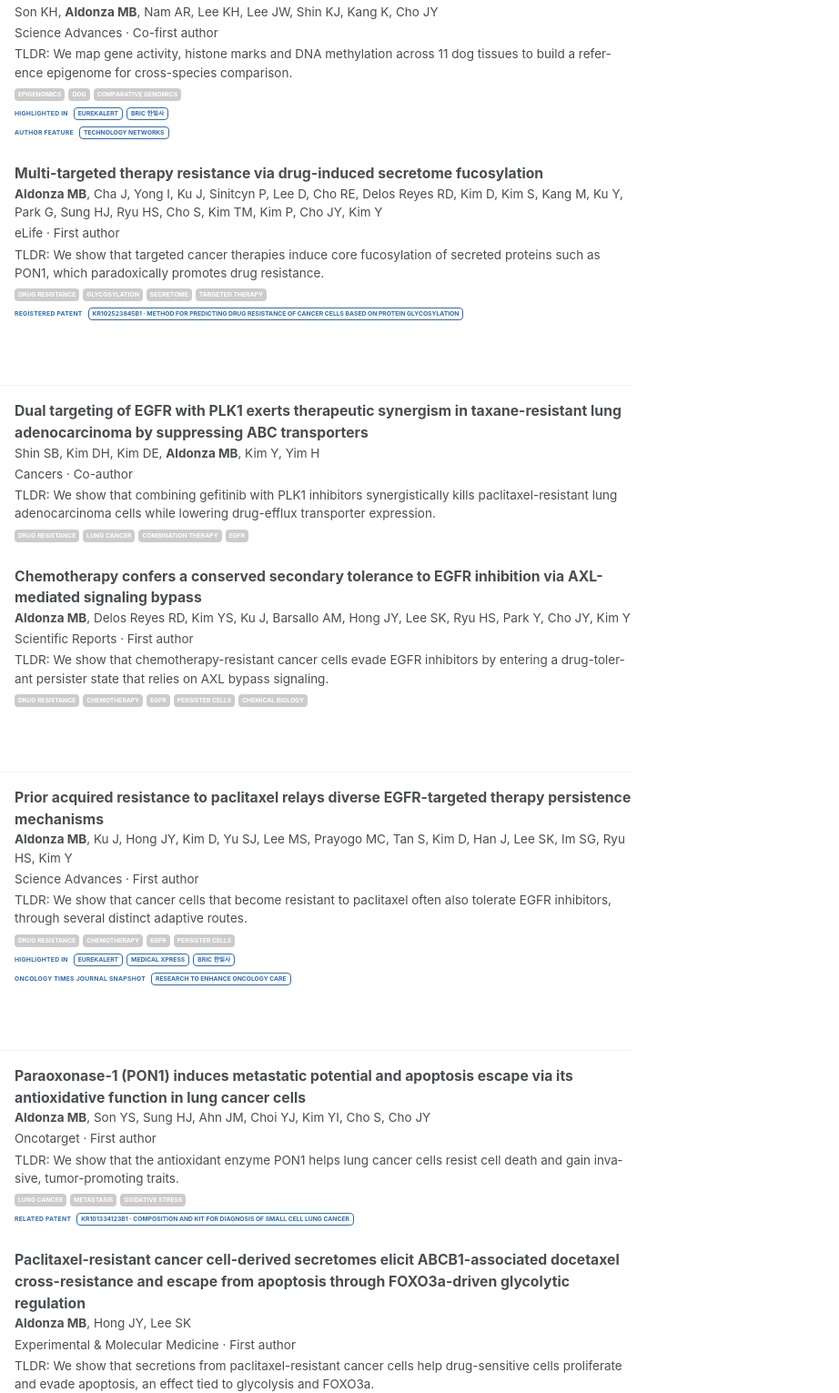
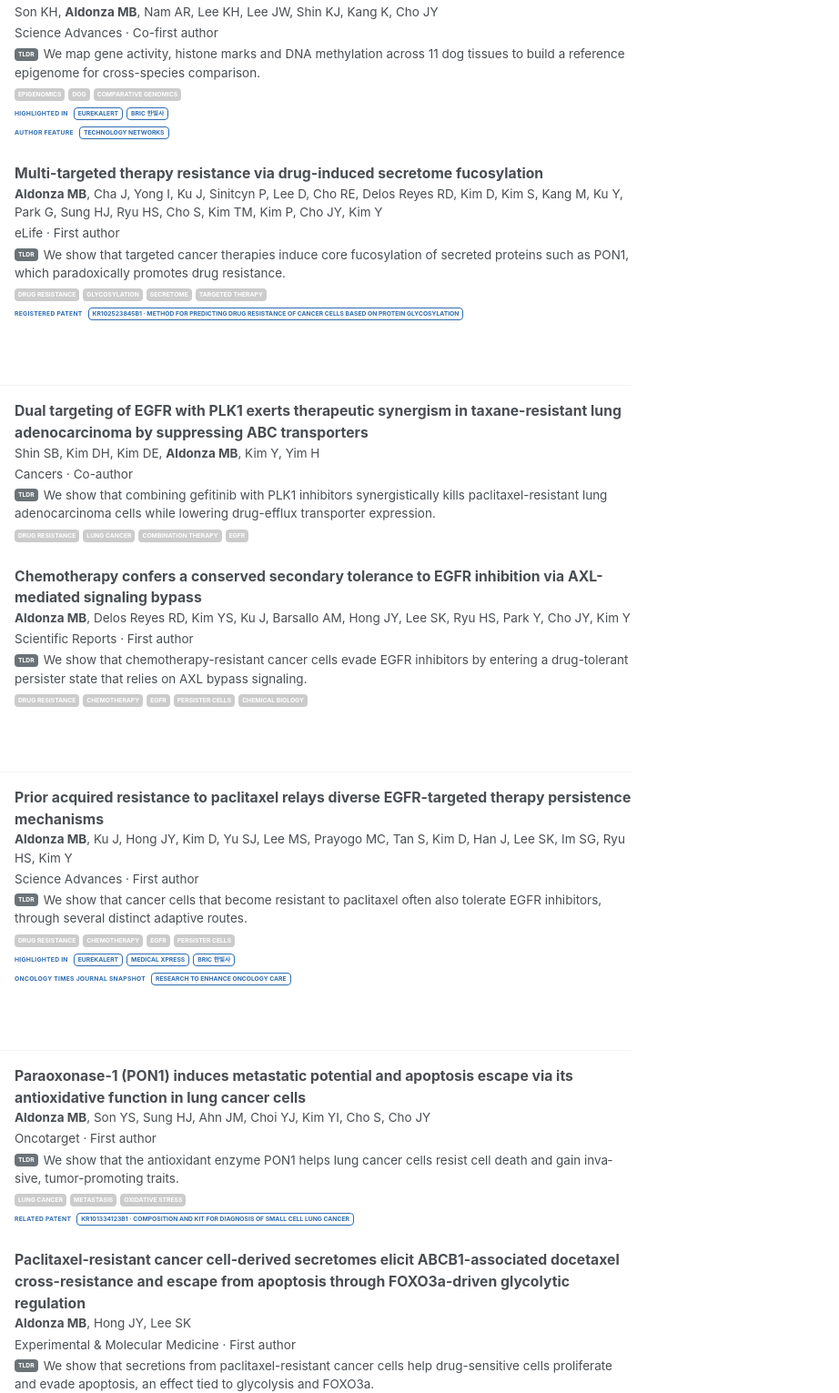
Before and after one commit to borrisHUBO/borrishubo.github.io, a plain HTML site: page publications.html in a window 1280 px wide. Shown: the part 313-1844 px from the top of the page at 91% size, 358-1280 px from the left. Drawn offline with Linux system fonts and the light colour scheme; some icons are missing.

Commit message:
Publications: show TLDR as a dark grey tag
Co-Authored-By: Claude Fable 5.2 <noreply@anthropic.com>

```diff
--- a/publications.html
+++ b/publications.html
@@ -6,7 +6,7 @@
   <title>Publications · Mark Borris Aldonza</title>
   <link rel="stylesheet" href="https://cdnjs.cloudflare.com/ajax/libs/font-awesome/6.5.2/css/all.min.css">
   <link rel="stylesheet" href="https://cdnjs.cloudflare.com/ajax/libs/academicons/1.9.4/css/academicons.min.css">
-  <link rel="stylesheet" href="style.css?v=8">
+  <link rel="stylesheet" href="style.css?v=9">
 </head>
 <body>
 
@@ -48,7 +48,7 @@
           <a class="title" href="https://doi.org/10.1126/sciadv.ade3399">Integrative mapping of the dog epigenome: reference annotation for comparative intertissue and cross-species studies</a>
           <p class="au">Son KH, <b>Aldonza MB</b>, Nam AR, Lee KH, Lee JW, Shin KJ, Kang K, Cho JY</p>
           <p class="meta">Science Advances · Co-first author</p>
-          <p class="tldr">TLDR: We map gene activity, histone marks and DNA methylation across 11 dog tissues to build a reference epigenome for cross-species comparison.</p>
+          <p class="tldr"><span class="tag tldr-tag">TLDR</span>We map gene activity, histone marks and DNA methylation across 11 dog tissues to build a reference epigenome for cross-species comparison.</p>
           <p class="tags"><span class="tag">Epigenomics</span><span class="tag">Dog</span><span class="tag">Comparative Genomics</span></p>
           <p class="rec"><span class="rec-label">Highlighted in</span><a class="chip" href="https://www.eurekalert.org/news-releases/994987">EurekAlert</a><a class="chip" href="https://www.ibric.org/bric/hanbitsa/treatise.do?mode=treatise-view&amp;id=88641&amp;authorId=31631">BRIC 한빛사</a></p>
           <p class="rec"><span class="rec-label">Author feature</span><a class="chip" href="https://www.technologynetworks.com/cancer-research/blog/mans-best-friend-solving-the-dog-epigenome-to-advance-human-oncology-378217">Technology Networks</a></p>
@@ -60,7 +60,7 @@
           <a class="title" href="https://doi.org/10.7554/eLife.75191">Multi-targeted therapy resistance via drug-induced secretome fucosylation</a>
           <p class="au"><b>Aldonza MB</b>, Cha J, Yong I, Ku J, Sinitcyn P, Lee D, Cho RE, Delos Reyes RD, Kim D, Kim S, Kang M, Ku Y, Park G, Sung HJ, Ryu HS, Cho S, Kim TM, Kim P, Cho JY, Kim Y</p>
           <p class="meta">eLife · First author</p>
-          <p class="tldr">TLDR: We show that targeted cancer therapies induce core fucosylation of secreted proteins such as PON1, which paradoxically promotes drug resistance.</p>
+          <p class="tldr"><span class="tag tldr-tag">TLDR</span>We show that targeted cancer therapies induce core fucosylation of secreted proteins such as PON1, which paradoxically promotes drug resistance.</p>
           <p class="tags"><span class="tag">Drug Resistance</span><span class="tag">Glycosylation</span><span class="tag">Secretome</span><span class="tag">Targeted Therapy</span></p>
           <p class="rec"><span class="rec-label">Registered patent</span><a class="chip" href="https://patents.google.com/patent/KR102523845B1/ko">KR102523845B1 · Method for predicting drug resistance of cancer cells based on protein glycosylation</a></p>
         </div>
@@ -74,7 +74,7 @@
           <a class="title" href="https://doi.org/10.3390/cancers13174413">Dual targeting of EGFR with PLK1 exerts therapeutic synergism in taxane-resistant lung adenocarcinoma by suppressing ABC transporters</a>
           <p class="au">Shin SB, Kim DH, Kim DE, <b>Aldonza MB</b>, Kim Y, Yim H</p>
           <p class="meta">Cancers · Co-author</p>
-          <p class="tldr">TLDR: We show that combining gefitinib with PLK1 inhibitors synergistically kills paclitaxel-resistant lung adenocarcinoma cells while lowering drug-efflux transporter expression.</p>
+          <p class="tldr"><span class="tag tldr-tag">TLDR</span>We show that combining gefitinib with PLK1 inhibitors synergistically kills paclitaxel-resistant lung adenocarcinoma cells while lowering drug-efflux transporter expression.</p>
           <p class="tags"><span class="tag">Drug Resistance</span><span class="tag">Lung Cancer</span><span class="tag">Combination Therapy</span><span class="tag">EGFR</span></p>
         </div>
       </li>
@@ -84,7 +84,7 @@
           <a class="title" href="https://doi.org/10.1038/s41598-021-87599-9">Chemotherapy confers a conserved secondary tolerance to EGFR inhibition via AXL-mediated signaling bypass</a>
           <p class="au"><b>Aldonza MB</b>, Delos Reyes RD, Kim YS, Ku J, Barsallo AM, Hong JY, Lee SK, Ryu HS, Park Y, Cho JY, Kim Y</p>
           <p class="meta">Scientific Reports · First author</p>
-          <p class="tldr">TLDR: We show that chemotherapy-resistant cancer cells evade EGFR inhibitors by entering a drug-tolerant persister state that relies on AXL bypass signaling.</p>
+          <p class="tldr"><span class="tag tldr-tag">TLDR</span>We show that chemotherapy-resistant cancer cells evade EGFR inhibitors by entering a drug-tolerant persister state that relies on AXL bypass signaling.</p>
           <p class="tags"><span class="tag">Drug Resistance</span><span class="tag">Chemotherapy</span><span class="tag">EGFR</span><span class="tag">Persister Cells</span><span class="tag">Chemical Biology</span></p>
         </div>
       </li>
@@ -97,7 +97,7 @@
           <a class="title" href="https://doi.org/10.1126/sciadv.aav7416">Prior acquired resistance to paclitaxel relays diverse EGFR-targeted therapy persistence mechanisms</a>
           <p class="au"><b>Aldonza MB</b>, Ku J, Hong JY, Kim D, Yu SJ, Lee MS, Prayogo MC, Tan S, Kim D, Han J, Lee SK, Im SG, Ryu HS, Kim Y</p>
           <p class="meta">Science Advances · First author</p>
-          <p class="tldr">TLDR: We show that cancer cells that become resistant to paclitaxel often also tolerate EGFR inhibitors, through several distinct adaptive routes.</p>
+          <p class="tldr"><span class="tag tldr-tag">TLDR</span>We show that cancer cells that become resistant to paclitaxel often also tolerate EGFR inhibitors, through several distinct adaptive routes.</p>
           <p class="tags"><span class="tag">Drug Resistance</span><span class="tag">Chemotherapy</span><span class="tag">EGFR</span><span class="tag">Persister Cells</span></p>
           <p class="rec"><span class="rec-label">Highlighted in</span><a class="chip" href="https://www.eurekalert.org/news-releases/460797">EurekAlert</a><a class="chip" href="https://medicalxpress.com/news/2020-02-fuels-domino-effect-cancer-drug.html">Medical Xpress</a><a class="chip" href="https://www.ibric.org/bric/hanbitsa/treatise.do?mode=treatise-view&amp;id=61474&amp;authorId=31631">BRIC 한빛사</a></p>
           <p class="rec"><span class="rec-label">Oncology Times Journal Snapshot</span><a class="chip" href="https://journals.lww.com/oncology-times/Fulltext/2020/03050/An_Assortment_of_Journal_Abstracts_to_Enhance.5.aspx">Research to enhance oncology care</a></p>
@@ -112,7 +112,7 @@
           <a class="title" href="https://doi.org/10.18632/oncotarget.17069">Paraoxonase-1 (PON1) induces metastatic potential and apoptosis escape via its antioxidative function in lung cancer cells</a>
           <p class="au"><b>Aldonza MB</b>, Son YS, Sung HJ, Ahn JM, Choi YJ, Kim YI, Cho S, Cho JY</p>
           <p class="meta">Oncotarget · First author</p>
-          <p class="tldr">TLDR: We show that the antioxidant enzyme PON1 helps lung cancer cells resist cell death and gain invasive, tumor-promoting traits.</p>
+          <p class="tldr"><span class="tag tldr-tag">TLDR</span>We show that the antioxidant enzyme PON1 helps lung cancer cells resist cell death and gain invasive, tumor-promoting traits.</p>
           <p class="tags"><span class="tag">Lung Cancer</span><span class="tag">Metastasis</span><span class="tag">Oxidative Stress</span></p>
           <p class="rec"><span class="rec-label">Related patent</span><a class="chip" href="https://patents.google.com/patent/KR101334123B1/ko">KR101334123B1 · Composition and kit for diagnosis of small cell lung cancer</a></p>
         </div>
@@ -123,7 +123,7 @@
           <a class="title" href="https://doi.org/10.1038/emm.2016.131">Paclitaxel-resistant cancer cell-derived secretomes elicit ABCB1-associated docetaxel cross-resistance and escape from apoptosis through FOXO3a-driven glycolytic regulation</a>
           <p class="au"><b>Aldonza MB</b>, Hong JY, Lee SK</p>
           <p class="meta">Experimental &amp; Molecular Medicine · First author</p>
-          <p class="tldr">TLDR: We show that secretions from paclitaxel-resistant cancer cells help drug-sensitive cells proliferate and evade apoptosis, an effect tied to glycolysis and FOXO3a.</p>
+          <p class="tldr"><span class="tag tldr-tag">TLDR</span>We show that secretions from paclitaxel-resistant cancer cells help drug-sensitive cells proliferate and evade apoptosis, an effect tied to glycolysis and FOXO3a.</p>
           <p class="tags"><span class="tag">Drug Resistance</span><span class="tag">Secretome</span><span class="tag">Chemotherapy</span><span class="tag">Glycolysis</span></p>
         </div>
       </li>
@@ -136,7 +136,7 @@
           <a class="title" href="https://doi.org/10.18632/oncotarget.9118">Multiplicity of acquired cross-resistance in paclitaxel-resistant cancer cells is associated with feedback control of TUBB3 via FOXO3a-mediated ABCB1 regulation</a>
           <p class="au"><b>Aldonza MB</b>, Hong JY, Alinsug MV, Song J, Lee SK</p>
           <p class="meta">Oncotarget · First author</p>
-          <p class="tldr">TLDR: We show that paclitaxel-resistant cancer cells resist unrelated drugs through a FOXO3a-driven feedback loop, and that silencing TUBB3 reverses this cross-resistance.</p>
+          <p class="tldr"><span class="tag tldr-tag">TLDR</span>We show that paclitaxel-resistant cancer cells resist unrelated drugs through a FOXO3a-driven feedback loop, and that silencing TUBB3 reverses this cross-resistance.</p>
           <p class="tags"><span class="tag">Drug Resistance</span><span class="tag">Chemotherapy</span><span class="tag">Cell Signaling</span></p>
         </div>
       </li>
@@ -149,7 +149,7 @@
           <a class="title" href="https://doi.org/10.1371/journal.pone.0127841">Suppression of MAPK signaling and reversal of mTOR-dependent MDR1-associated multidrug resistance by 21α-methylmelianodiol in lung cancer cells</a>
           <p class="au"><b>Aldonza MB</b>, Hong JY, Bae SY, Song J, Kim WK, Oh J, Shin Y, Lee SH, Lee SK</p>
           <p class="meta">PLoS One · First author</p>
-          <p class="tldr">TLDR: We show that a natural triterpenoid slows lung cancer cell growth and restores paclitaxel sensitivity in resistant cells by lowering MDR1.</p>
+          <p class="tldr"><span class="tag tldr-tag">TLDR</span>We show that a natural triterpenoid slows lung cancer cell growth and restores paclitaxel sensitivity in resistant cells by lowering MDR1.</p>
           <p class="tags"><span class="tag">Lung Cancer</span><span class="tag">Drug Resistance</span><span class="tag">Natural Products</span></p>
         </div>
       </li>
@@ -159,7 +159,7 @@
           <a class="title" href="https://doi.org/10.1016/j.bbapap.2014.11.002">Stanniocalcin-2 (STC2): a potential lung cancer biomarker promotes lung cancer metastasis and progression</a>
           <p class="au">Na SS, <b>Aldonza MB</b>, Sung HJ, Kim YI, Son YS, Cho S, Cho JY</p>
           <p class="meta">Biochimica et Biophysica Acta · Co-author</p>
-          <p class="tldr">TLDR: We find STC2 elevated in lung cancer secretomes and tissues, and knocking it down slows tumor cell growth, migration and invasion.</p>
+          <p class="tldr"><span class="tag tldr-tag">TLDR</span>We find STC2 elevated in lung cancer secretomes and tissues, and knocking it down slows tumor cell growth, migration and invasion.</p>
           <p class="tags"><span class="tag">Lung Cancer</span><span class="tag">Biomarkers</span><span class="tag">Secretome</span><span class="tag">Proteomics</span></p>
           <p class="rec"><span class="rec-label">Related patent</span><a class="chip" href="https://patents.google.com/patent/KR101403019B1/ko">KR101403019B1 · Biomarker for the diagnosis of lung cancer</a></p>
         </div>
--- a/style.css
+++ b/style.css
@@ -195,6 +195,7 @@ a:hover { text-decoration: underline; }
 .pubs .meta, .pubs .tldr { margin-top: 3px; }
 .pubs .tags { margin-top: 5px; line-height: 1; }
 .tag { display: inline-block; margin: 0 4px 4px 0; padding: 2px 4px; border-radius: 4px; background: #ccc; color: #fff; font-size: 0.375rem; font-weight: 700; line-height: 1.5; text-transform: uppercase; }
+.tag.tldr-tag { background: #6b7378; margin: 0 6px 0 0; vertical-align: middle; position: relative; top: -1px; }
 .pubs .rec { margin-top: 1px; line-height: 1; }
 .rec-label, .chip { font-size: 0.375rem; font-weight: 700; line-height: 1.5; text-transform: uppercase; color: var(--blue); }
 .rec-label { display: inline-block; margin: 0 6px 4px 0; padding: 2px 0; letter-spacing: 0.04em; }
```
Also changed, not shown: cv.html (+1 -1 lines), index.html (+1 -1 lines).
